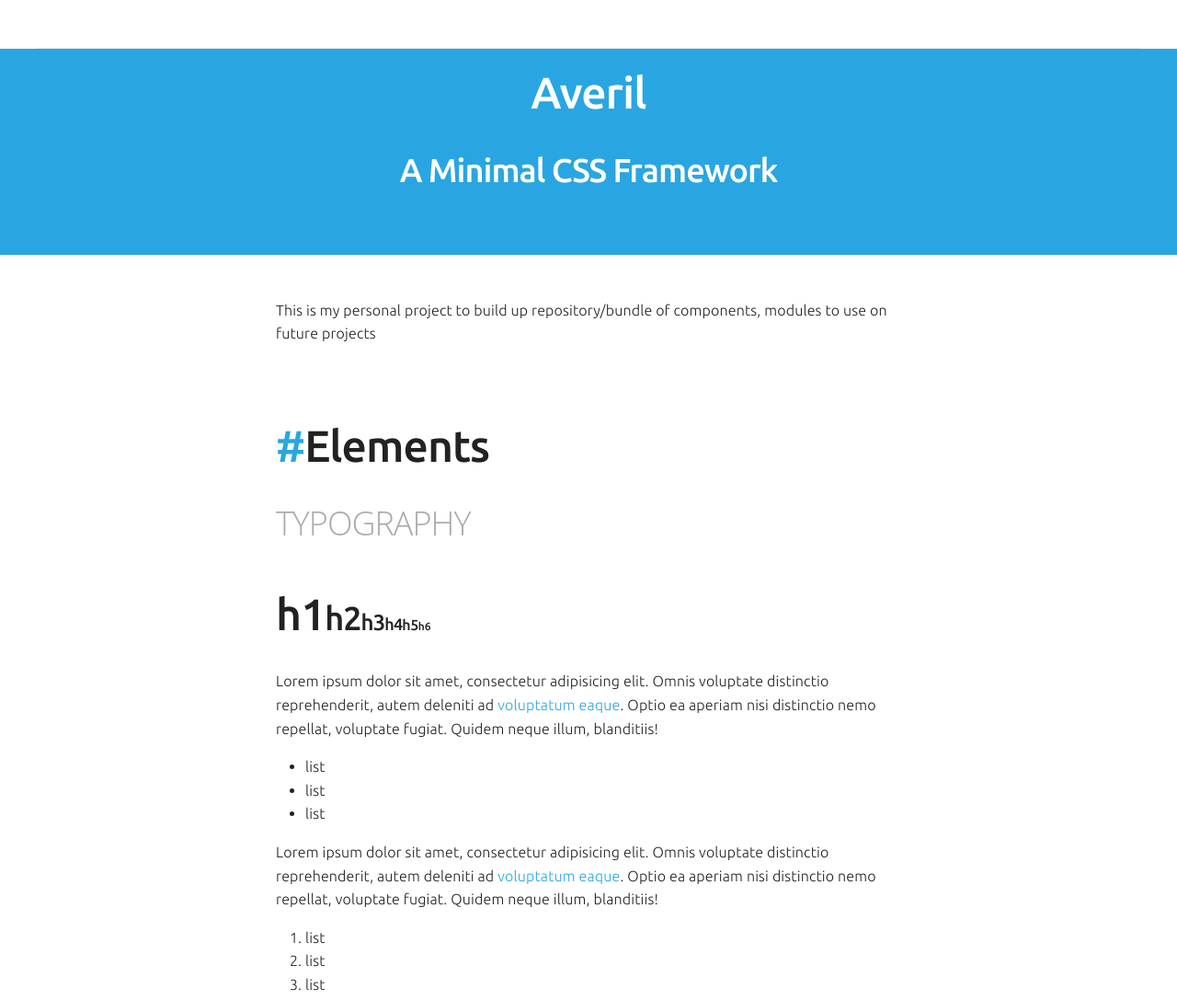
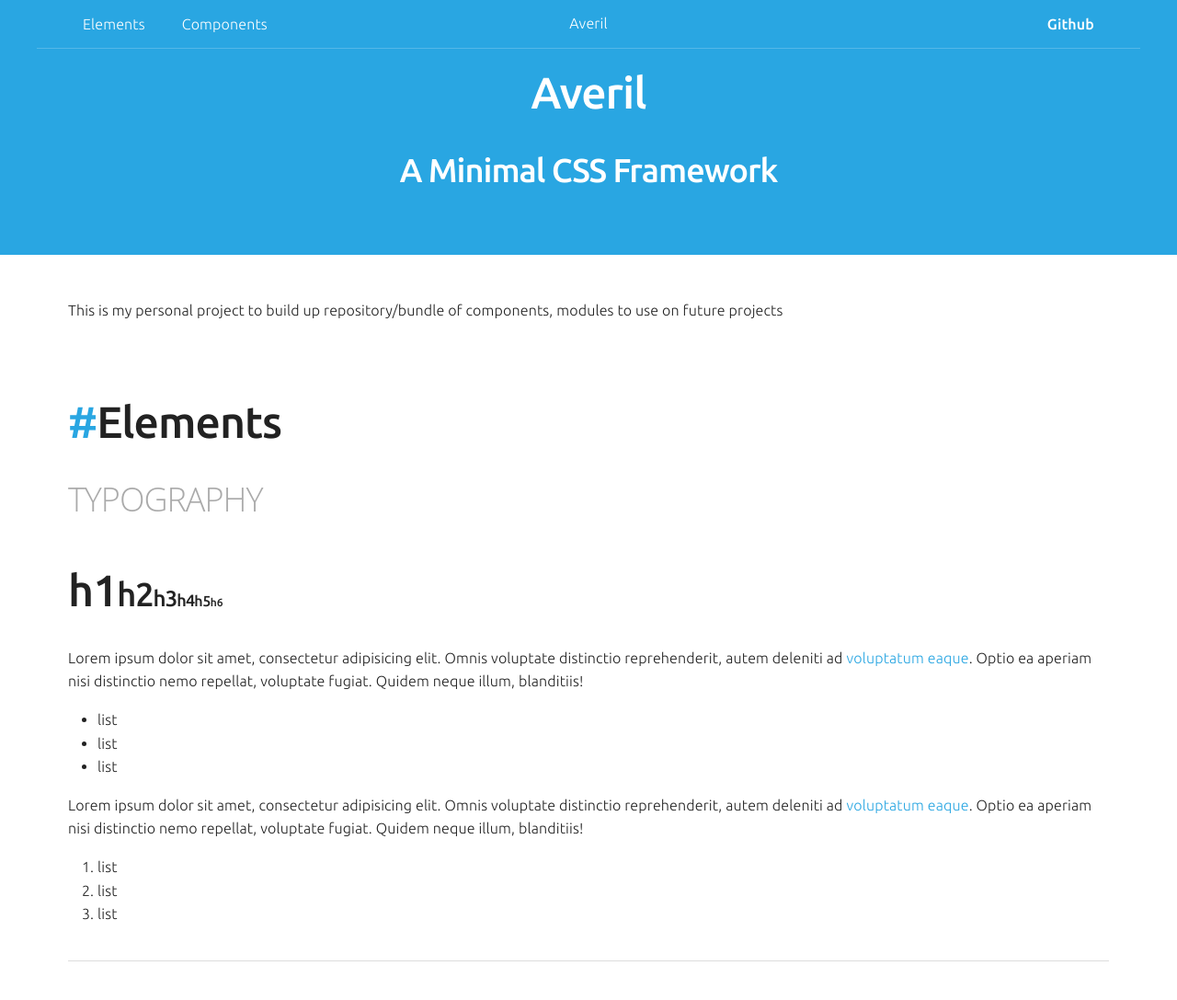
Before and after one commit to janvalo/averil, a website: page public/index.html in a window 1280 px wide. Shown: the top 1087 px of the page at 92% size. Drawn offline with nearby package versions, Linux system fonts and the light colour scheme; files that its build step writes are made by us from their sources.

Commit message:
small adjustments

```diff
--- a/resources/assets/sass/components/_panels.scss
+++ b/resources/assets/sass/components/_panels.scss
@@ -5,7 +5,7 @@
     box-shadow: 0 2px 3px rgba(black, 0.1);
     margin-bottom:15px;
     header{
-		background: $gray-lighter;
+		//background: $gray-lighter;
 		padding:rem(15) rem(20);
 		font-weight:400;
     }
--- a/resources/assets/sass/style-guide.scss
+++ b/resources/assets/sass/style-guide.scss
@@ -12,7 +12,7 @@ $secondary-font: 'Open Sans', sans-serif;
 	width: 100%;
 	top: 0;
 	left: 0;
-	background:#fff;
+	background:$color-primary;
 	z-index:11;
 	.has-item.is-brand {
 		flex: 0 0 200px;
@@ -25,15 +25,11 @@ $secondary-font: 'Open Sans', sans-serif;
 	    margin-bottom: 0px;
 	}
 	.container {
-	    border-bottom: 1px solid #eee;
-	}
-	.has-item.can-collapse {
-	    margin-bottom: -9px;
+	    border-bottom: 1px solid rgba(255, 255, 255, 0.2);
 	}
 }
 
 main.container {
-    max-width: 700px;
     width: 90%;
 }
 
```
